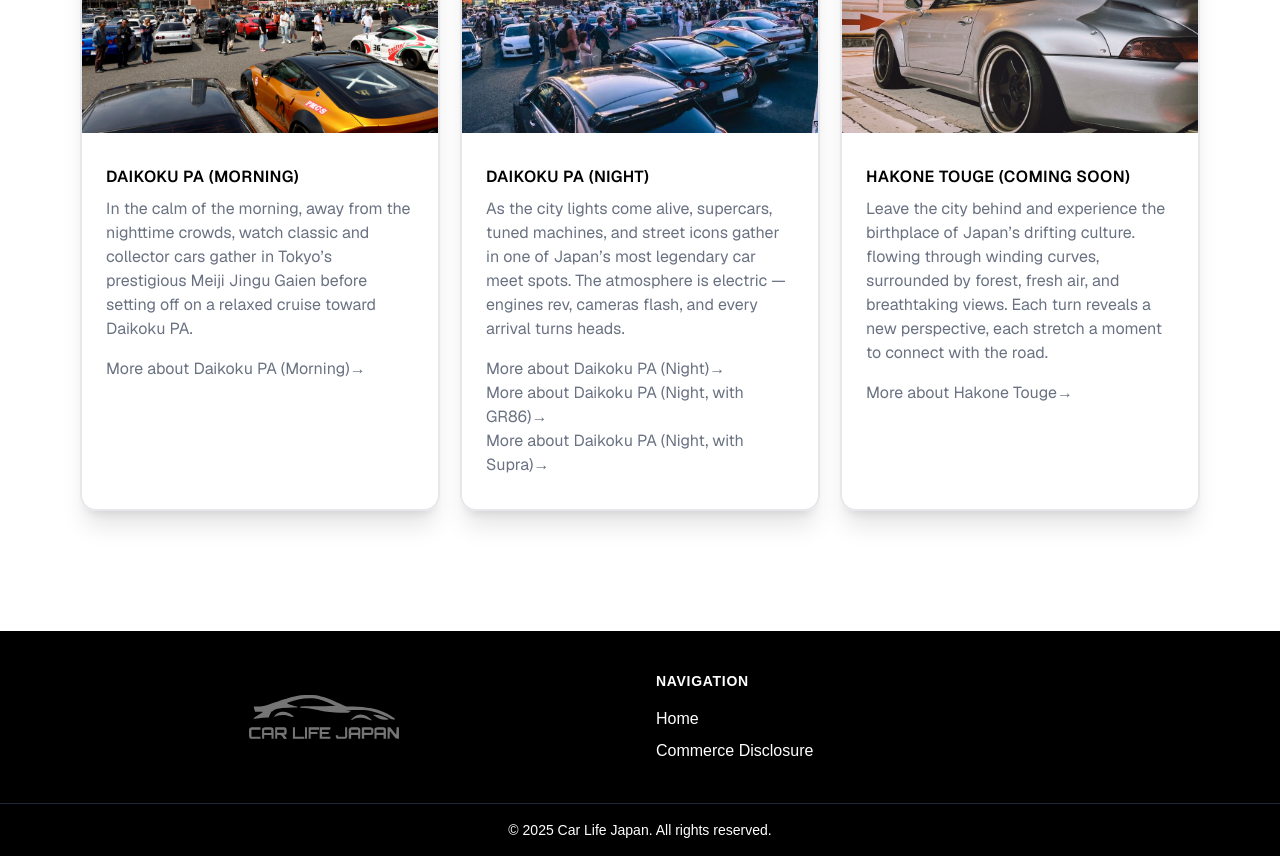
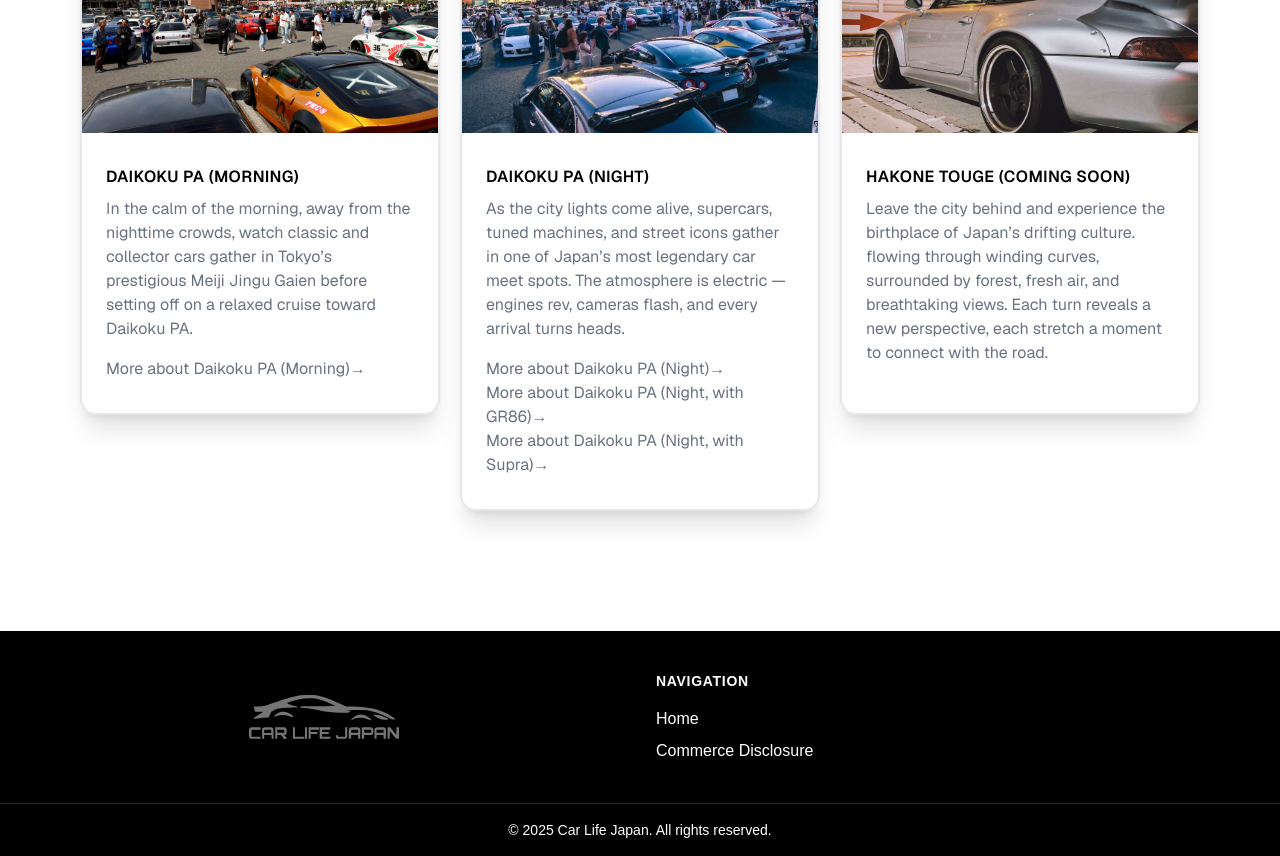
Before and after one commit to zhangzhikaii/daikoku_lp, a Next.js app: page / in a window 1280 px wide. Shown: the part 1580-2436 px from the top of the page. Built offline with nearby package versions, Linux system fonts and the light colour scheme.

Commit message:
fix: height

```diff
--- a/src/components/Card/index.tsx
+++ b/src/components/Card/index.tsx
@@ -22,7 +22,7 @@ export const Card: React.FC<PropsWithChildren<CardProps>> = ({
   return (
     <div
       className={clsx(
-        "overflow-hidden border-2 border-gray-200 rounded-2xl shadow-xl ",
+        "overflow-hidden border-2 border-gray-200 rounded-2xl shadow-xl h-fit",
         "md:max-w-[300px] lg:max-w-[360px]",
         "transition-all duration-200 ease-out",
         "hover:ring-5 hover:ring-gray-200",
@@ -43,7 +43,8 @@ export const Card: React.FC<PropsWithChildren<CardProps>> = ({
           {title}
         </div>
         <p className="mt-2 mb-4 text-gray-500">{children}</p>
-        {products.map(({ title, url }, i) => (
+        {products.length > 0 &&
+          products.map(({ title, url }, i) => (
             <p key={i}>
               <a href={url} className="text-gray-500 hover:underline">
                 More about {title}→
--- a/src/components/SpotSection/index.tsx
+++ b/src/components/SpotSection/index.tsx
@@ -63,7 +63,7 @@ export const SpotSection: React.FC = () => {
         <Card
           title={"Hakone Touge (Coming soon)"}
           imageUrl={"/tatsumi-2.jpeg"}
-          products={[{ title: "Hakone Touge", url: "./hakone" }]}
+          products={[]}
         >
           Leave the city behind and experience the birthplace of Japan’s
           drifting culture. flowing through winding curves, surrounded by
```
Lines whose indentation alone changed are shown as unchanged.
